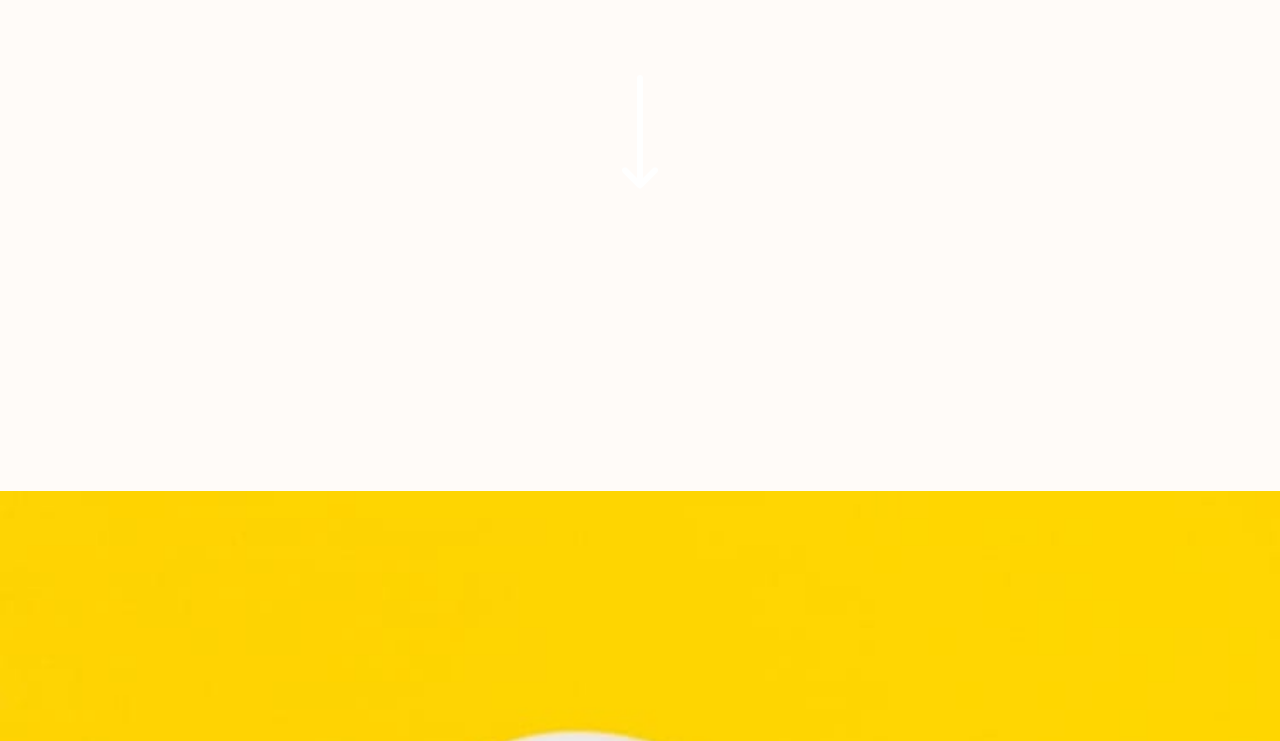
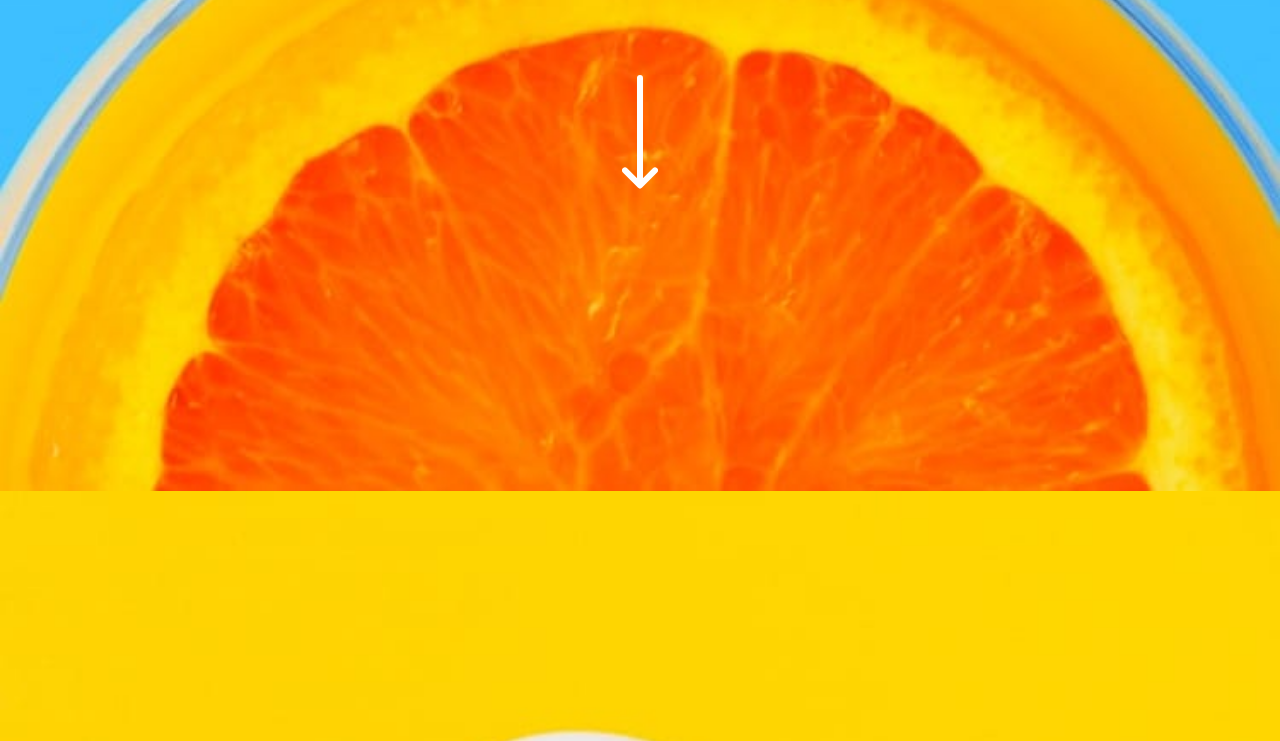
Before and after one commit to haquanq-frontendmentor/sunnyside-agency-landing-page, a website built with Vite: page src/index.html in a window 1280 px wide. Shown: the part 270-1011 px from the top of the page. Built offline with nearby package versions, Linux system fonts and the light colour scheme; files whose address does not match are found by name.

Commit message:
Fix background image path (CSS reference)

```diff
--- a/src/styles/components/header.css
+++ b/src/styles/components/header.css
@@ -5,14 +5,14 @@
     color: var(--color-neutral-100);
 
     &__container {
-        background-image: url("../assets/images/mobile/image-header.jpg");
+        background-image: url("/assets/images/mobile/image-header.jpg");
         background-position: center bottom;
         background-repeat: no-repeat;
         background-size: cover;
         height: clamp(33.75rem, 28.0282rem + 24.4131vw, 50rem);
 
         @media (--tablet) {
-            background-image: url("../assets/images/desktop/image-header.jpg");
+            background-image: url("/assets/images/desktop/image-header.jpg");
         }
     }
 }
```
